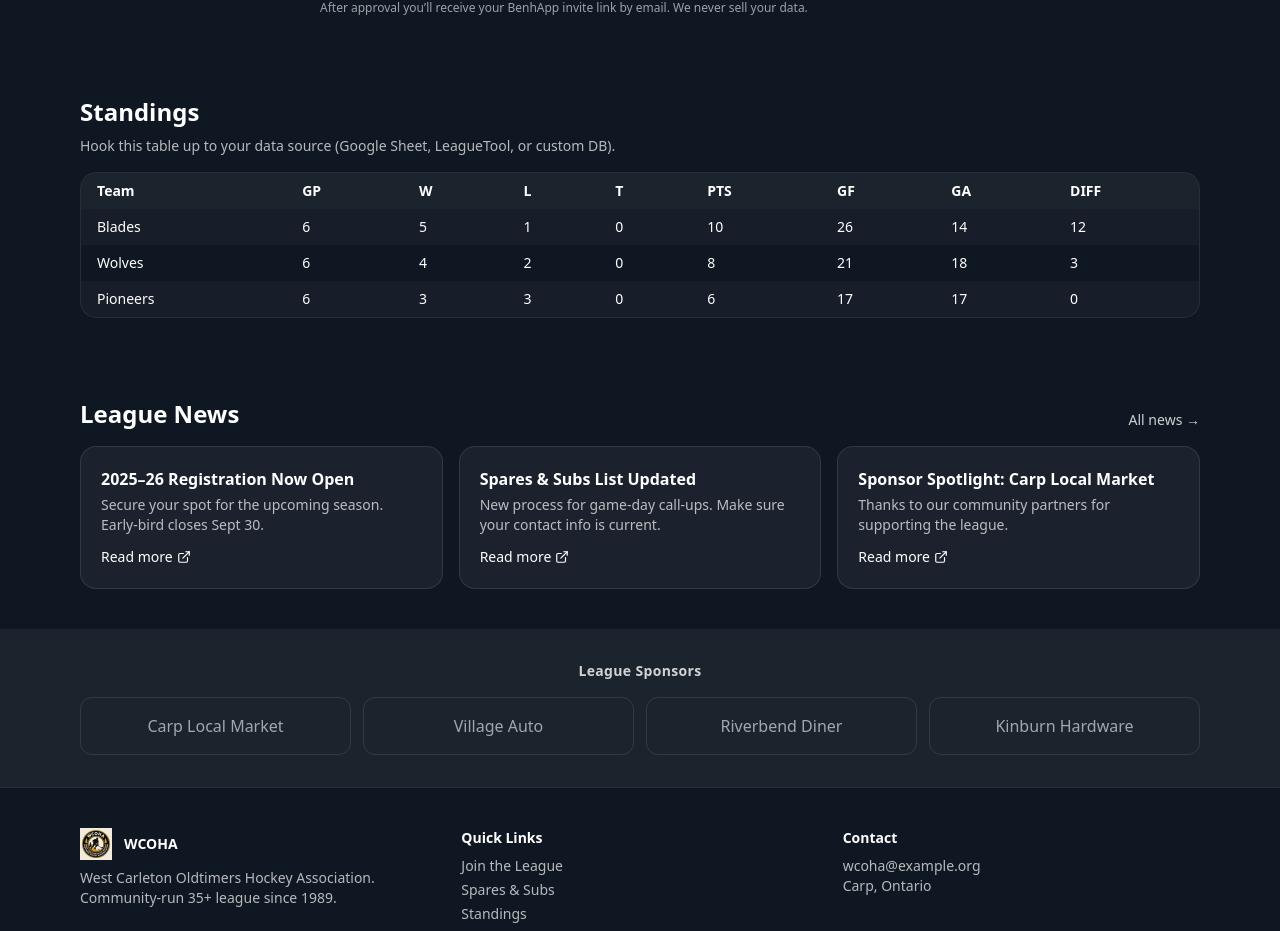
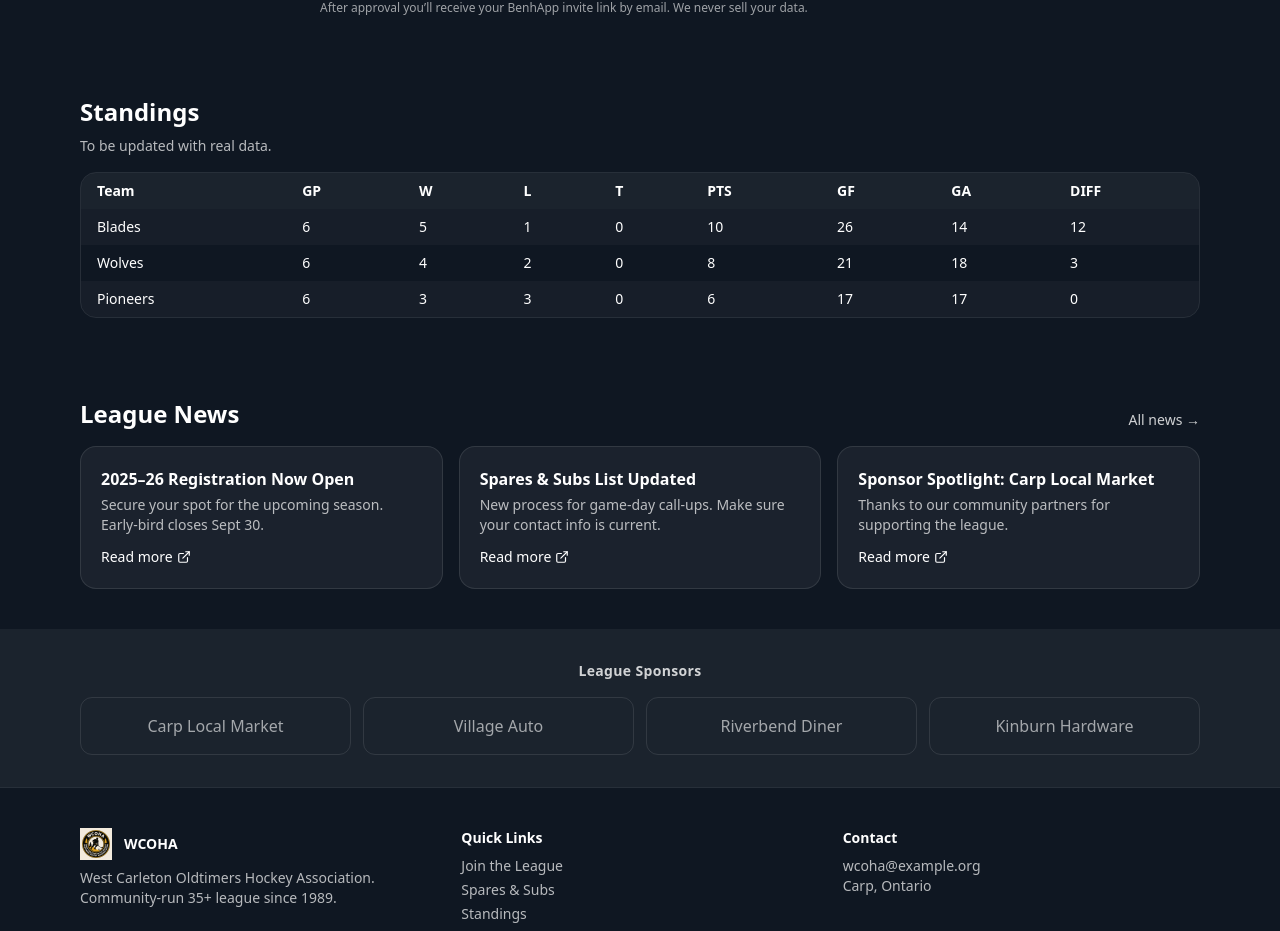
Before and after one commit to chuckbelisle/wcoha-site, a Next.js app: page / in a window 1280 px wide. Shown: the part 1674-2605 px from the top of the page. Built offline with nearby package versions, Linux system fonts and the light colour scheme.

Commit message:
Stadings message

```diff
--- a/app/page.tsx
+++ b/app/page.tsx
@@ -334,7 +334,7 @@ async function submitJoin(e: React.FormEvent) {
       {/* Standings placeholder */}
       <section id="standings" className="max-w-6xl mx-auto px-4 py-10">
         <h2 className="text-2xl font-bold">Standings</h2>
-        <p className="text-white/70 mt-2 text-sm">Hook this table up to your data source (Google Sheet, LeagueTool, or custom DB).</p>
+        <p className="text-white/70 mt-2 text-sm">To be updated with real data.</p>
         <div className="mt-4 overflow-x-auto rounded-2xl border border-white/10">
           <table className="min-w-full text-sm">
             <thead className="bg-white/5">
```
